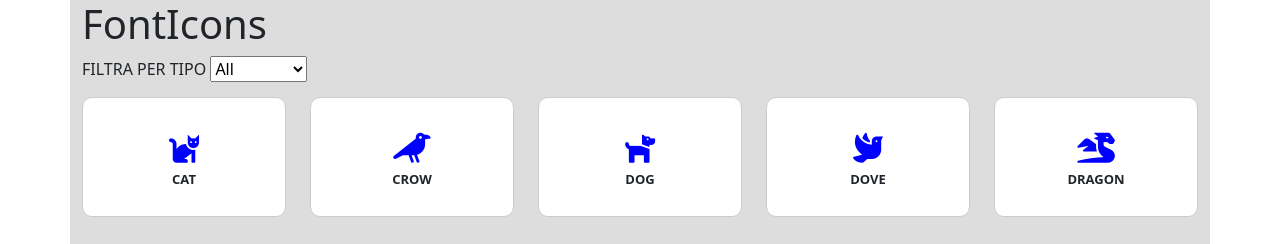
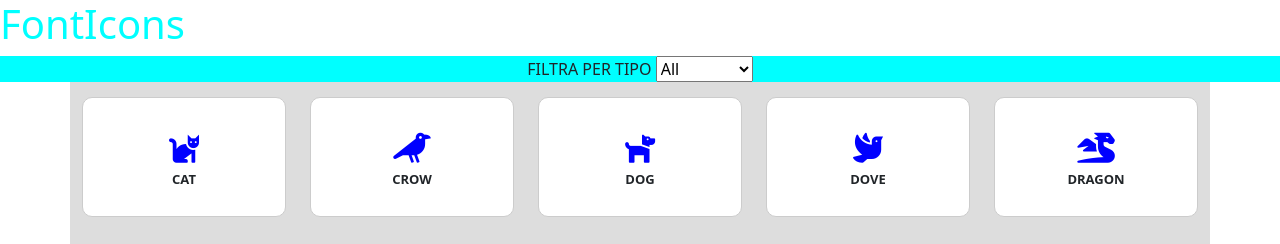
Before and after one commit to NoemiPatermo/js-es6-icons, a plain HTML site: page index.html in a window 1280 px wide. Shown: the top 244 px of the page. Drawn offline with nearby package versions, Linux system fonts and the light colour scheme.

Commit message:
js-es6-icons

```diff
--- a/css/style.css
+++ b/css/style.css
@@ -1,5 +1,13 @@
 .icons-container{
     background-color:#ddd;
+}
+nav h1{
+    color: aqua;
+}
+.select-box{
+    display: flex;
+    justify-content: center;
+    background-color: aqua;
 }
 
 .icon-card{ /* è la tua col*/
--- a/index.html
+++ b/index.html
@@ -10,10 +10,7 @@
     <title>Document</title>
 </head>
 <body>
-
-
-    <div class="icons-container container">
-
+    <header>
         <nav>
             <h1>FontIcons</h1>
         </nav>
@@ -27,6 +24,9 @@
                 </select>
             </label>
         </div>
+    </header>
+
+    <div class="icons-container container">
 
 
         <div class="row icons-content">
--- a/js/script.js
+++ b/js/script.js
@@ -105,8 +105,6 @@ const icons = [
 //Milestone 1
 //Partendo dalla seguente struttura dati , mostriamo in pagina tutte le icone disponibili come da layout.
 
-//per mostrare la lista utilizza il forEach e genera in maniera dinamica la classe di font Awesome
-const containerHTML = document.querySelector('.icons-content');
 
 
 //creare una funzione che filtra l'array originale e a seconda della scelta, ritorna un nuovo arrray
@@ -133,6 +131,12 @@ function listIconsHTML(filter) {
 
 //qui prima filtri e poi sotto stampi
     const iconsFiltered = filterIcons(filter, icons);
+
+    const containerHTML = document.querySelector('.icons-content');
+
+    //ogni volta che viene lanciata la funzione per popolare html
+    // lo devi resettare per evitare che si aggiungano la card
+    containerHTML.innerHTML = "";
 
     //stai ciclando sull'array che ti restituisce il map
     iconsFiltered.forEach((icon) => {
```
Lines whose indentation alone changed are shown as unchanged.
